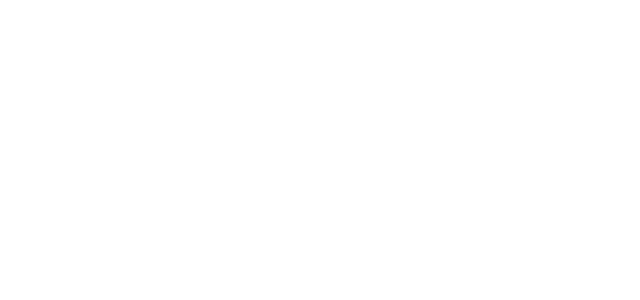
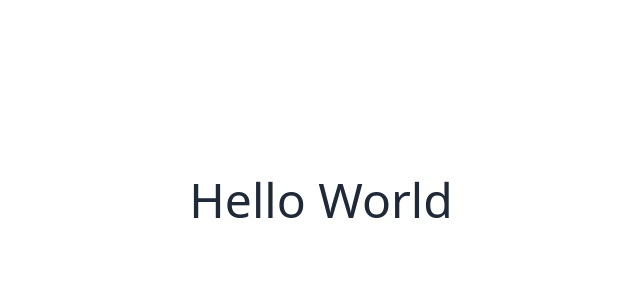
Before and after one commit to leoarafat/schedule-client, a React (Create React App) app: page / in a window 1280 px wide. Shown: the top 300 px of the page, without its empty margins (319-959 px from the left). Built offline with nearby package versions, Linux system fonts and the light colour scheme; the HTML template or start-up script is replaced by a standard one.

Commit message:
hello world

```diff
--- a/src/App.tsx
+++ b/src/App.tsx
@@ -2,9 +2,11 @@
 
 function App() {
   return (
-    <div>
-
-    </div>
+    <>
+      <div className="flex items-center justify-center h-screen animate-bounce">
+        <h1 className="text-5xl">Hello World</h1>
+      </div>
+    </>
   );
 }
 
--- /dev/null
+++ b/tailwind.config.js
@@ -0,0 +1,10 @@
+/** @type {import('tailwindcss').Config} */
+module.exports = {
+    content: [
+        "./src/**/*.{js,jsx,ts,tsx}",
+    ],
+    theme: {
+        extend: {},
+    },
+    plugins: [require("daisyui")],
+}
```
